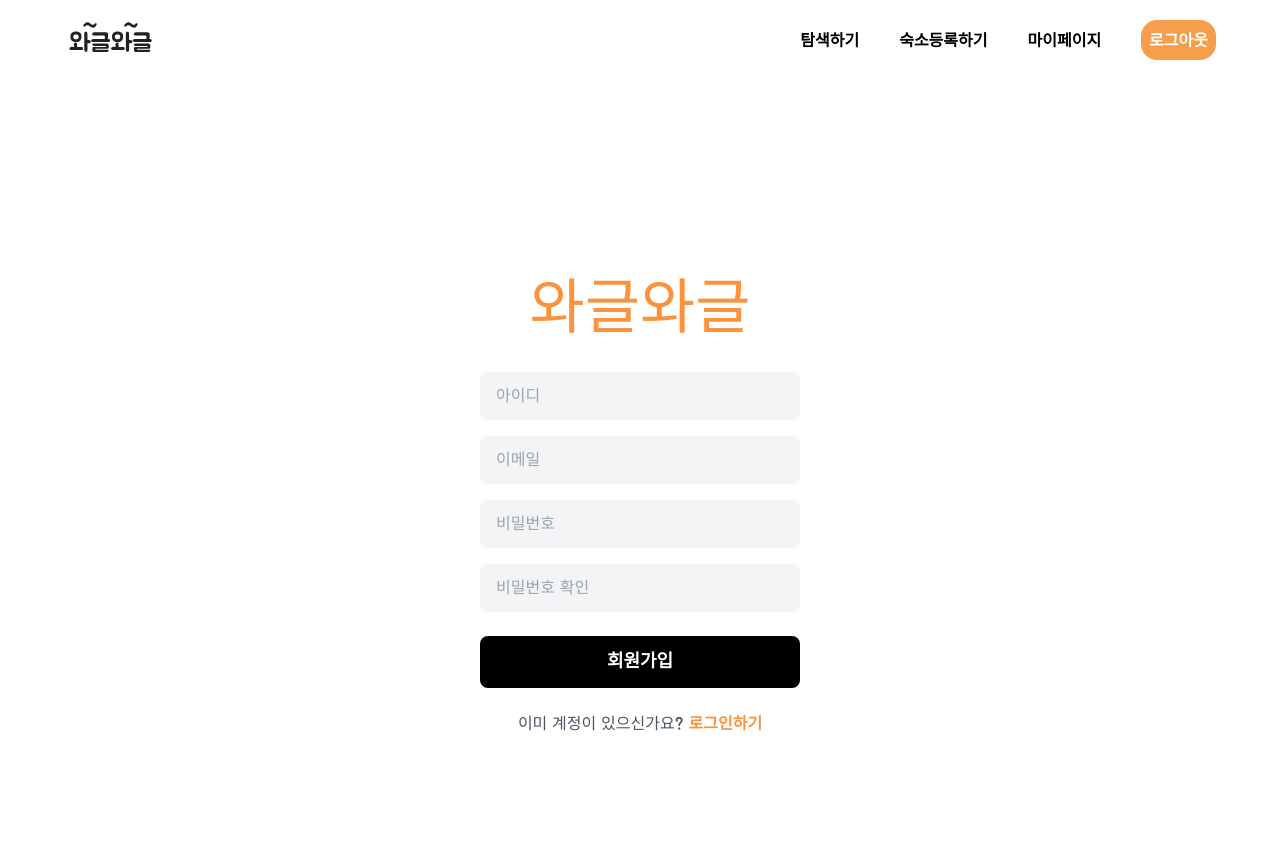
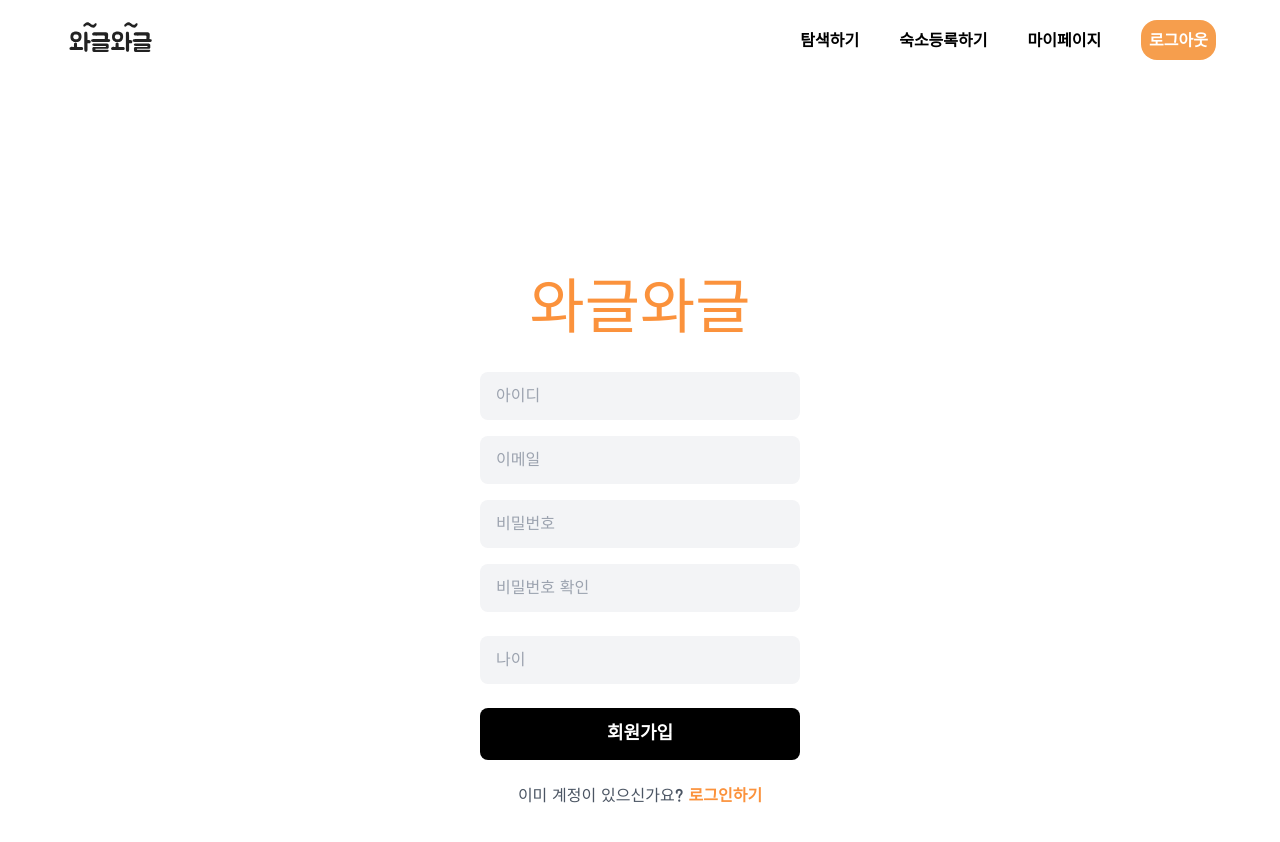
Before and after one commit to Ji-Hyeon212/wagglewaggle, a Next.js app: page /signup in a window 1280 px wide. Shown: the top 842 px of the page. Built offline with nearby package versions, Linux system fonts and the light colour scheme.

Commit message:
feat: add age field on signup form

```diff
--- a/src/app/signup/page.tsx
+++ b/src/app/signup/page.tsx
@@ -39,7 +39,12 @@ const Signup = () => {
             className="w-full px-4 py-3 mb-6 bg-gray-100 rounded-lg text-gray-700 placeholder-gray-400"
             style={{ fontFamily: "Jua" }}
           />
-
+          <input
+            type="number"
+            placeholder="나이"
+            className="w-full px-4 py-3 mb-6 bg-gray-100 rounded-lg text-gray-700 placeholder-gray-400"
+            style={{ fontFamily: "Jua" }}
+          />
           <button
             className="w-full bg-black text-white py-3 rounded-lg text-lg font-semibold"
             style={{ fontFamily: "Jua" }}
```
